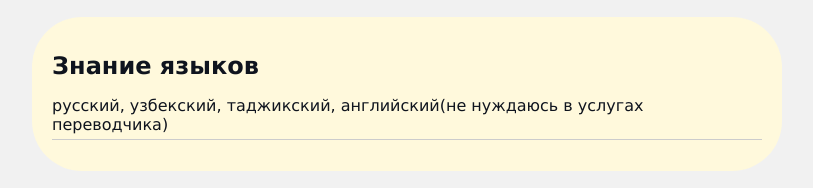
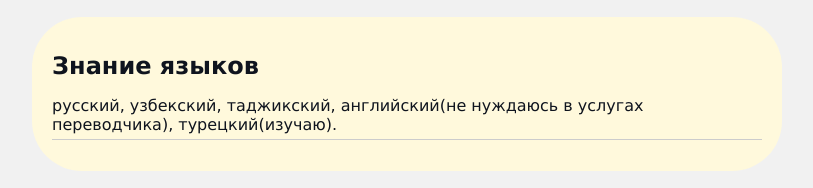
Before and after one commit to MirzoA/resume, a plain HTML site: page index.html in a window 1280 px wide. Shown: the part 954-1142 px from the top of the page, without its empty margins (233-1046 px from the left). Drawn offline with Linux system fonts and the light colour scheme.

Commit message:
Add styles

```diff
--- a/index.html
+++ b/index.html
@@ -108,7 +108,7 @@
             <h2>Знание языков</h2>
             <ul class="link-list">
                 <li>
-                    русский, узбекский, таджикский, английский(не нуждаюсь в услугах переводчика)
+                    русский, узбекский, таджикский, английский(не нуждаюсь в услугах переводчика), турецкий(изучаю).
                 </li>
 
             </ul>
```
